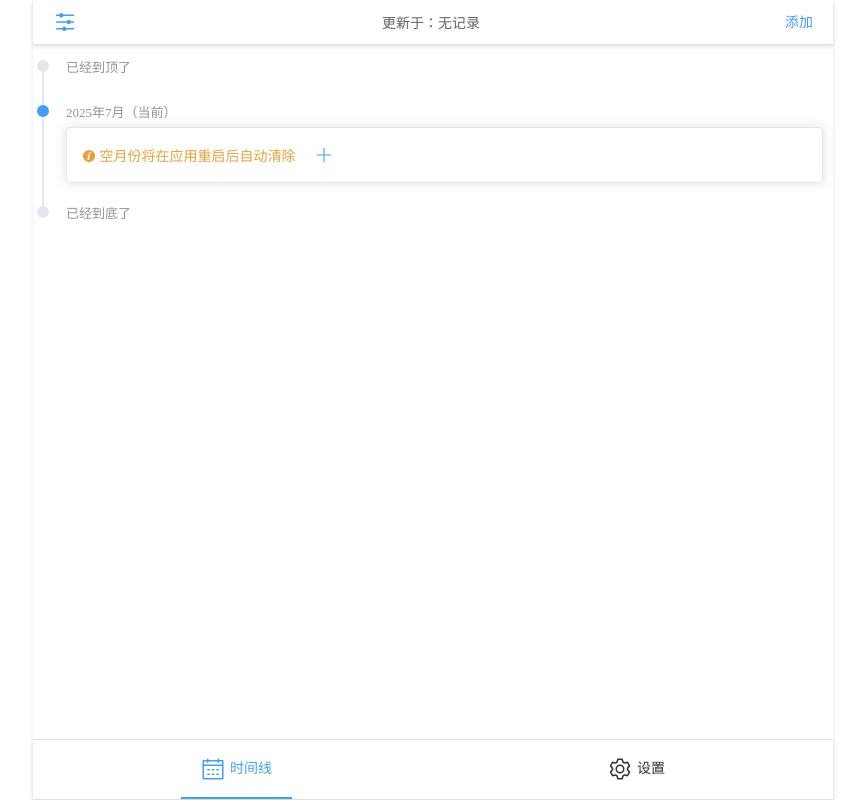
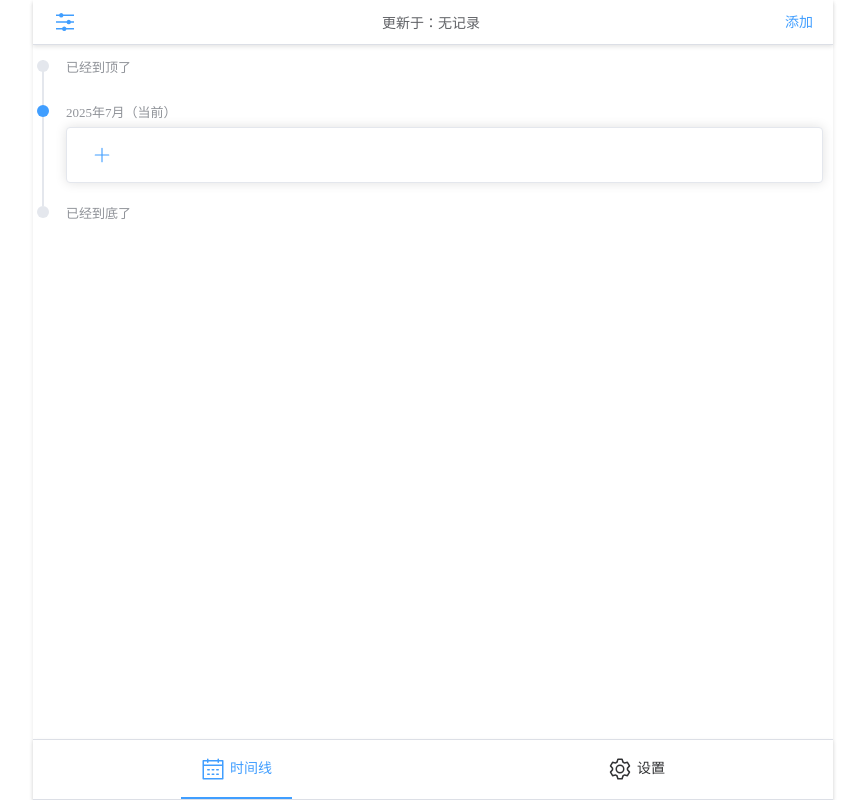
Before and after one commit to Theochenxiyuan/monthley, a Vue app: page /#/timeline in a window 1280 px wide. Shown: the whole page, without its empty margins (207-1072 px from the left). Built offline with nearby package versions, Linux system fonts and the light colour scheme.

Commit message:
added transitions

```diff
--- a/package.json
+++ b/package.json
@@ -12,6 +12,7 @@
   },
   "dependencies": {
     "@element-plus/icons-vue": "^2.3.1",
+    "@formkit/auto-animate": "^0.8.2",
     "date-fns": "^4.1.0",
     "element-plus": "^2.10.2",
     "pinia": "^3.0.3",
--- a/src/App.vue
+++ b/src/App.vue
@@ -14,7 +14,7 @@ onMounted(() => {
 </script>
 
 <template>
-  <div id="app">
+  <div id="app" v-auto-animate>
     <router-view></router-view>
 
     <div class="navbar">
--- a/src/components/MonthCard.vue
+++ b/src/components/MonthCard.vue
@@ -44,7 +44,7 @@ function isFutureMonthAllNotStarted(month: TimelineMonth): boolean {
 }
 function shouldExpandMonth(month: TimelineMonth): boolean {
   if (
-    isCurrentMonth(formatYearMonth(props.month)) || // 当前月
+    isCurrentMonth(props.month) || // 当前月
     month.entries.length === 0 ||
     props.month.entries.some((e) => e.status === 'in_progress') // 有进行中
   )
@@ -129,8 +129,10 @@ const hiddenCount = computed(() => {
     :body-style="{
       padding: '15px',
     }"
-    v-if="isExpanded"
+    @click="manualExpanded = !manualExpanded"
   >
+    <div v-auto-animate>
+      <div v-if="isExpanded">
         <Draggable
           v-model="month.entries"
           group="timeline"
@@ -146,14 +148,24 @@ const hiddenCount = computed(() => {
             timelineStore.lastUpdated = new Date();
             timelineStore.saveLocal();
           "
+          :delay="300"
+          :delayOnTouchOnly="true"
+          drag-class="drag"
+          ghost-class="ghost"
+          chosen-class="chosen"
+          :animation="300"
         >
           <template #item="entry">
+            <div
+              style="order: 1"
+              v-show="
+                !shouldHideEntry(entry.element.type, entry.element.status)
+              "
+            >
               <el-dropdown
                 placement="bottom"
                 trigger="click"
                 size="large"
-          style="order: 1"
-          v-show="!shouldHideEntry(entry.element.type, entry.element.status)"
                 teleported
               >
                 <EntryItem :entry="entry.element" />
@@ -175,7 +187,9 @@ const hiddenCount = computed(() => {
                             : 'primary'
                         "
                         >{{
-                    entry.element.status === 'in_progress' ? '完成' : '开始'
+                          entry.element.status === 'in_progress'
+                            ? '完成'
+                            : '开始'
                         }}</el-text
                       ></el-dropdown-item
                     >
@@ -201,10 +215,14 @@ const hiddenCount = computed(() => {
                   </el-dropdown-menu>
                 </template>
               </el-dropdown>
+            </div>
           </template>
 
           <template #footer>
-        <div v-show="month.entries.length === 0" style="order: 1">
+            <div
+              v-show="month.entries.length === 0 && !isCurrentMonth(month)"
+              style="order: 1"
+            >
               <el-text type="warning"
                 ><el-icon><InfoFilled /></el-icon>
                 空月份将在应用重启后自动清除</el-text
@@ -221,24 +239,23 @@ const hiddenCount = computed(() => {
               type="primary"
               text
               size="small"
-          @click="dialogStore.open({ month: new Date(formatYearMonth(month)) })"
+              @click="
+                dialogStore.open({ month: new Date(formatYearMonth(month)) })
+              "
               style="order: 2"
             >
               <el-icon size="18"><Plus /></el-icon>
             </ElButton>
           </template>
         </Draggable>
-  </ElCard>
-
-  <ElCard
-    :body-style="{
-      padding: '0.8rem 1rem',
+      </div>
+      <div
+        :style="{
           display: 'flex',
           flexWrap: 'nowrap',
           justifyContent: 'space-between',
           cursor: 'pointer',
         }"
-    @click="manualExpanded = true"
         v-else
       >
         <el-text
@@ -266,7 +283,8 @@ const hiddenCount = computed(() => {
 
           <span v-show="settingsStore.showEntriesCollapsed">
             {{
-          ': ' + month.entries.map((e) => typeMap[e.type] + e.name).join('，')
+              ': ' +
+              month.entries.map((e) => typeMap[e.type] + e.name).join('，')
             }}</span
           >
         </el-text>
@@ -274,5 +292,44 @@ const hiddenCount = computed(() => {
         <el-text type="primary" size="small"
           ><el-icon size="18"><ArrowDown /></el-icon
         ></el-text>
+      </div>
+    </div>
   </ElCard>
 </template>
+
+<style scoped>
+.drag > div {
+  transition: all 0.2s cubic-bezier(0.4, 0, 0.2, 1);
+  box-shadow: 0 2px 10px rgba(0, 0, 0, 0.08);
+  opacity: 0.9;
+}
+.chosen > div {
+  transform: scale(1.05);
+  box-shadow: 0 4px 16px rgba(0, 0, 0, 0.12);
+  background: var(--el-color-primary-light-9);
+  border-radius: 6px;
+  opacity: 1;
+}
+.chosen > div::after {
+  content: '';
+  position: absolute;
+  top: -2px;
+  left: -2px;
+  right: -2px;
+  bottom: -2px;
+  border: 2px solid var(--el-color-primary);
+  border-radius: 8px; /* 比主元素稍大 */
+  pointer-events: none;
+}
+.ghost {
+  background: var(--el-color-primary-light-8);
+  border-radius: 6px;
+  border: 2px dashed var(--el-color-primary);
+  opacity: 0.6;
+}
+.ghost > div {
+  visibility: hidden;
+  opacity: 0;
+  transition: opacity 0.15s ease-out;
+}
+</style>
--- a/src/main.ts
+++ b/src/main.ts
@@ -7,6 +7,7 @@ import 'element-plus/dist/index.css';
 import zhCn from 'element-plus/es/locale/lang/zh-cn';
 import * as ElementPlusIconsVue from '@element-plus/icons-vue';
 import 'element-plus/theme-chalk/dark/css-vars.css';
+import { autoAnimatePlugin } from '@formkit/auto-animate/vue';
 import App from './App.vue';
 import router from './router';
 
@@ -18,6 +19,7 @@ for (const [key, component] of Object.entries(ElementPlusIconsVue)) {
 app.use(ElementPlus, {
   locale: zhCn,
 });
+app.use(autoAnimatePlugin);
 app.use(createPinia());
 app.use(router);
 
--- a/src/utils/formatDate.ts
+++ b/src/utils/formatDate.ts
@@ -23,8 +23,11 @@ export const formatMonthToChinese = (date: Date | string): string => {
 };
 
 // 判断是否当前月
-export const isCurrentMonth = (date: Date | string): boolean => {
-  return isThisMonth(safeParse(date));
+export const isCurrentMonth = (month: {
+  year: number;
+  month: number;
+}): boolean => {
+  return isThisMonth(safeParse(formatYearMonth(month)));
 };
 
 export const formatYearMonth = (yearMonth: {
--- a/src/views/TimelineView.vue
+++ b/src/views/TimelineView.vue
@@ -74,11 +74,9 @@
         :key="formatYearMonth(timelineMonth)"
         :timestamp="
           formatMonthToChinese(formatYearMonth(timelineMonth)) +
-          (isCurrentMonth(formatYearMonth(timelineMonth)) ? '（当前）' : '')
+          (isCurrentMonth(timelineMonth) ? '（当前）' : '')
         "
-        :type="
-          isCurrentMonth(formatYearMonth(timelineMonth)) ? 'primary' : undefined
-        "
+        :type="isCurrentMonth(timelineMonth) ? 'primary' : undefined"
         placement="top"
       >
         <MonthCard :month="timelineMonth"></MonthCard>
```
Also changed, not shown: 1 other file (tests, documents, lock files or other folders). Lines whose indentation alone changed are shown as unchanged.
